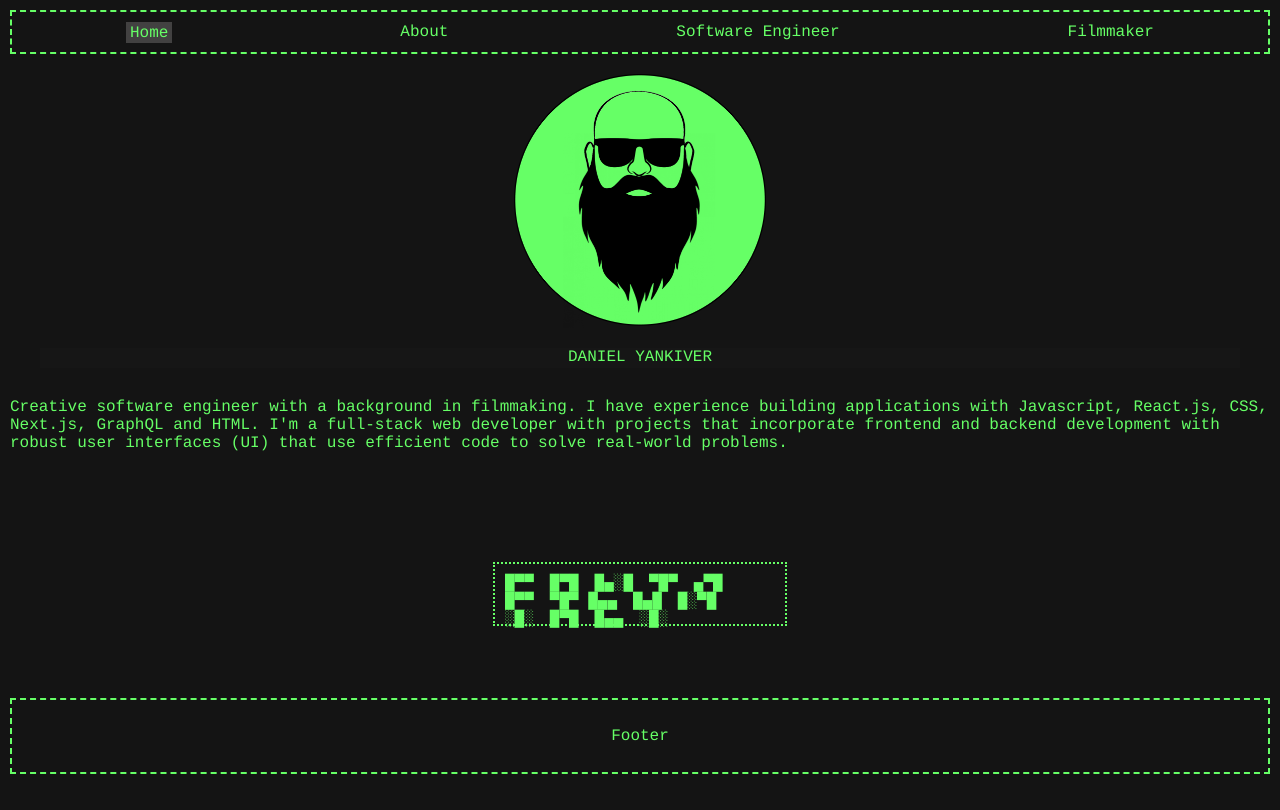
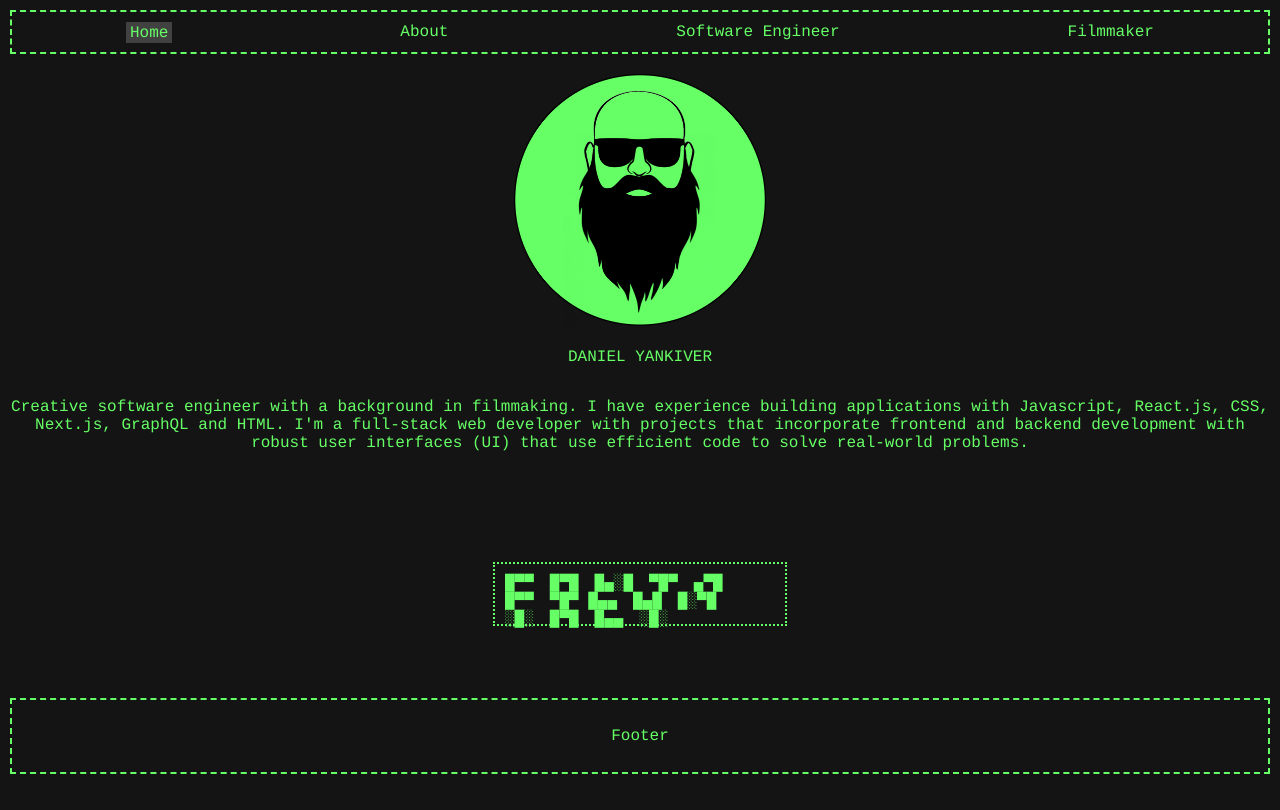
Before and after one commit to DanielYankiver/day-platform-2.0, a React (Create React App) app: page / in a window 1280 px wide. Built offline with nearby package versions, Linux system fonts and the light colour scheme.

Commit message:
centered home intro text

```diff
--- a/src/pages/Home.css
+++ b/src/pages/Home.css
@@ -15,7 +15,11 @@
   justify-content: center;
   height: 20px;
   margin: 30px;
-  animation: fadeIn 2s infinite;
+  /* animation: fadeIn 2s infinite;  */
+}
+
+.home-intro {
+  text-align: center;
 }
 
 .bb-logo-container {
```
